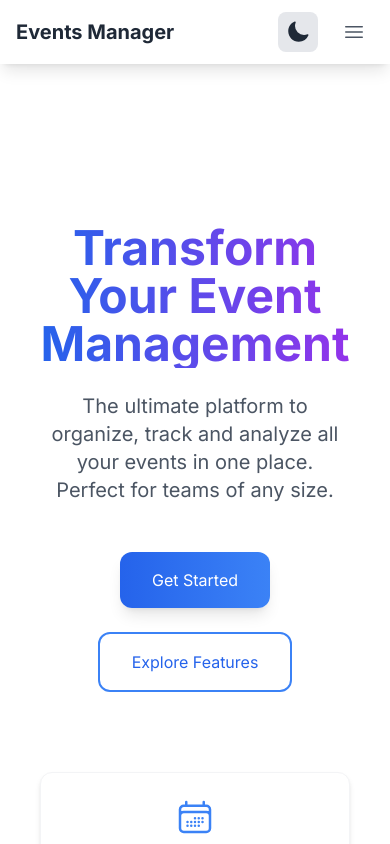
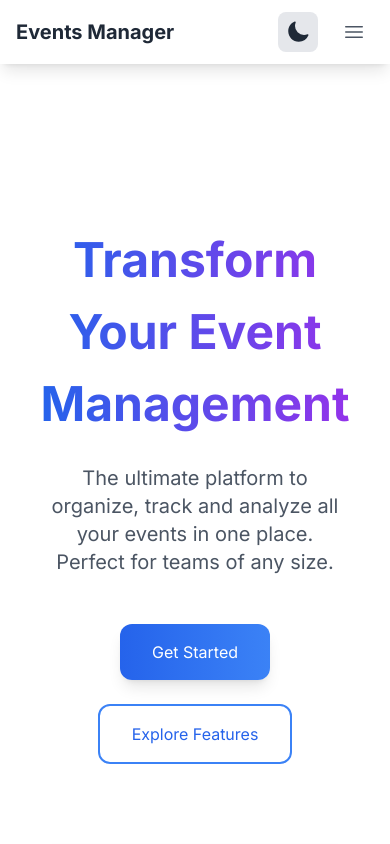
Before and after one commit to Gaitan19/Events-management-clientApp, a Next.js app: page / in a window 390 px wide. Shown: the top 844 px of the page. Built offline with nearby package versions, Linux system fonts and the light colour scheme.

Commit message:
fix: correct className formatting for heading in Home component

```diff
--- a/src/app/page.tsx
+++ b/src/app/page.tsx
@@ -6,7 +6,7 @@ export default function Home() {
     <div className="min-h-screen bg-gradient-to-br ">
       {/* Hero Section */}
       <div className="container mx-auto px-6 py-32 text-center">
-        <h1 className="text-5xl md:text-6xl font-bold mb-6 bg-clip-text md:leading-normal text-transparent bg-gradient-to-r from-blue-600 to-purple-600 dark:from-blue-400 dark:to-purple-400">
+        <h1 className="text-5xl md:text-6xl font-bold mb-6 bg-clip-text leading-normal sm:leading-normal md:leading-normal text-transparent bg-gradient-to-r from-blue-600 to-purple-600 dark:from-blue-400 dark:to-purple-400">
           Transform Your Event Management
         </h1>
 
```
